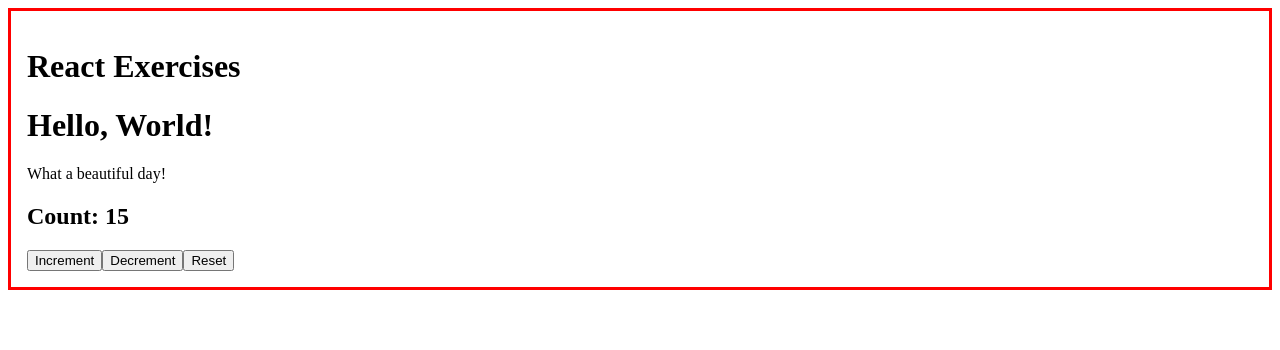
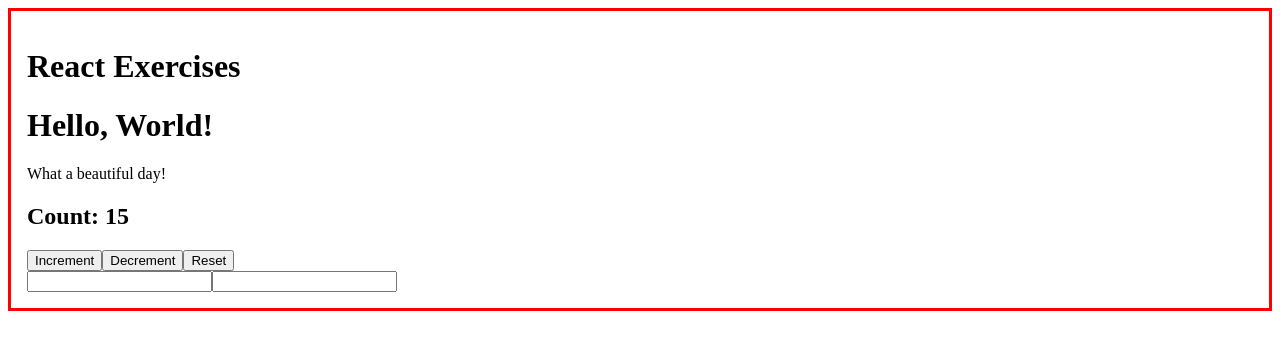
Before and after one commit to antoniocodella/react-exercises, a React (Create React App) app: page / in a window 1280 px wide. Shown: the top 350 px of the page. Built offline with nearby package versions, Linux system fonts and the light colour scheme.

Commit message:
custom-hooks-02

```diff
--- a/src/App.js
+++ b/src/App.js
@@ -5,7 +5,7 @@ import { Counter } from "./Counter";
 
 import { GithubUser } from "./GithubUser";
 import { Hello } from "./Hello";
-import { Welcome } from "./Welcome";
+import { Login2 } from "./Login2";
 
 export class App extends React.Component {
   render() {
@@ -13,6 +13,7 @@ export class App extends React.Component {
       <Container title="React Exercises">
         <Hello />
         <Counter initialValue={15} />
+        <Login2 />
       </Container>
     );
   }
--- /dev/null
+++ b/src/Login2.js
@@ -0,0 +1,17 @@
+import { useLoginForm } from "./useLoginForm";
+
+export function Login2() {
+  const { username, password, onLogin } = useLoginForm();
+
+  return (
+    <form>
+      <input name="username" value={username} onChange={onLogin} />
+      <input
+        name="password"
+        type="password"
+        value={password}
+        onChange={onLogin}
+      />
+    </form>
+  );
+}
--- /dev/null
+++ b/src/useLoginForm.js
@@ -0,0 +1,25 @@
+import { useState } from "react";
+
+export function useLoginForm() {
+  const [data, setData] = useState({
+    username: "",
+    password: "",
+  });
+
+  function handleInputChange(event) {
+    const { name, value } = event.target;
+    setData((data) => {
+      return {
+        ...data,
+        [name]: value,
+      };
+    });
+  }
+  console.log(data);
+
+  return {
+    username: data.username,
+    password: data.password,
+    onLogin: handleInputChange,
+  };
+}
```
